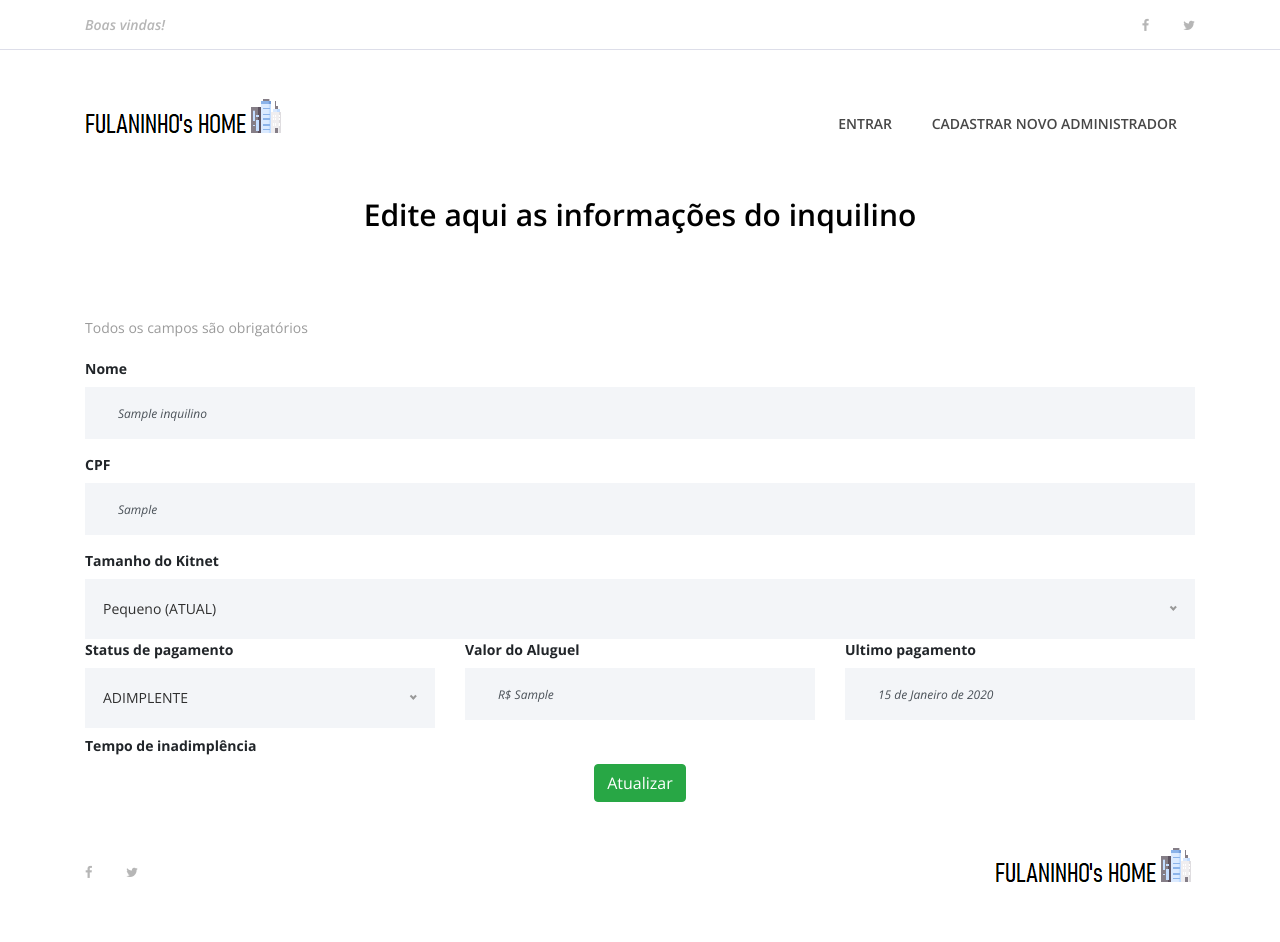
After one commit to orafaelvinicius/controle_de_inadimplencia, a Django app: page /edita_inquilino/1 in a window 1280 px wide. The commit adds this page. Run offline with Django 4.2, Linux system fonts and the light colour scheme; tables that the repository leaves empty hold one stand-in row (values such as "Sample post"); some libraries are stand-ins or nearby versions.

Commit message:
Inicio do CRUD
Adição debotões, página de acesso as informações do inquilino.

```diff
--- a/inadimplentes/calculadora_de_adimplencia.py
+++ /dev/null
@@ -1 +0,0 @@
-# Criar calculadora para saber se o inquilino está inadimplente ou não
--- a/inadimplentes/urls.py
+++ b/inadimplentes/urls.py
@@ -11,4 +11,6 @@ urlpatterns = [
     path('logout', views.logout, name='logout'),
     path('inquilinos', views.inquilinos, name='inquilinos'),
     path('cria_inquilino', views.cria_inquilino, name='cria_inquilino'),
+    path('deleta_inquilino/<int:inquilino_id>', views.deleta_inquilino, name='deleta_inquilino'),
+    path('edita_inquilino/<int:inquilino_id>', views.edita_inquilino, name='edita_inquilino'),
 ]
--- a/inadimplentes/views.py
+++ b/inadimplentes/views.py
@@ -13,10 +13,10 @@ def pageinquilino(request, inquilino_id):
     inquilino = get_object_or_404(Inquilino, pk=inquilino_id)
 
     inquilino_a_exibir = {
-        'inquilinos' : inquilino_id
+        'inquilino' : inquilino
     }
 
-    return render(request, "pageinquilino.html", inquilino_a_exibir)
+    return render(request, "pagina_inquilino.html", inquilino_a_exibir)
 
 def buscar(request):
     lista_inquilinos = Inquilino.objects.order_by('-status_de_pagamentos').all()
@@ -117,6 +117,19 @@ def cria_inquilino(request):
     else:
         return render(request, 'usuarios/cadastro_inquilino.html')
 
+def deleta_inquilino(request, inquilino_id):
+    inquilino = get_object_or_404(Inquilino, pk=inquilino_id)
+    inquilino.delete()
+    return redirect('inquilinos')
+
+def edita_inquilino(request, inquilino_id):
+    inquilino = get_object_or_404(Inquilino, pk=inquilino_id)
+    inquilino_a_editar = {
+        'inquilino' : inquilino
+    }
+    return render(request, 'edita_inquilino.html', inquilino_a_editar)
+
+
 def campo_vazio(campo):
     return not campo.strip()
 
--- /dev/null
+++ b/templates/edita_inquilino.html
@@ -0,0 +1,81 @@
+{% extends 'base.html' %}
+{% load static %}
+{% block content %}
+<!-- Preloader -->
+<div id="preloader">
+    <i class="circle-preloader"></i>
+    <img src="{% static 'img/core-img/prediocor.png' %}" alt="">
+</div>
+
+{% include 'partials/_busca.html' %}
+
+{% include 'partials/_menu.html' %}
+
+<!-- ##### Contact Form Area Start ##### -->
+<div class="contact-area section-padding">
+    <div class="container">
+        <div class="row">
+            <div class="col-12">
+                <div class="section-heading">
+                    <h3>Edite aqui as informações do inquilino</h3>
+                </div>
+            </div>
+        </div>
+        {% include 'partials/_alertas.html'%}
+        <div class="row">
+            <div class="col-12">
+            <p>Todos os campos são obrigatórios</p>
+                <div class="contact-form-area">
+                    <form action="" method="post" enctype="multipart/form-data">
+                            {% csrf_token %}
+                            <input type="text" id="inquilino_id" class="form-control" name="inquilino_id" value="{{inquilino.id}}" hidden>
+                            <div class="row">
+                            <div class="col-12 col-lg-12">
+                                <label for="nome"><b>Nome</b></label>
+                                <input type="text" id="nome" class="form-control" name="nome" placeholder="Ex. Joaquin José" value="{{inquilino.nome}}" required>
+                            </div>
+                            <div class="col-12">
+                                <label for="file"><b>CPF</b></label>
+                                <input type="text" class="form-control" name="cpf"  placeholder="123.456.789-00" value="{{inquilino.cpf}}" required>
+                            </div>
+                            <div class="col-12">
+                                <label for="file"><b>Tamanho do Kitnet</b></label>
+                                <select type="hidden" class=".receipe-content" name="tamanho_do_kitnet" id="tamanho_do_kitnet" required>
+                                    <option value="">{{inquilino.tamanho_do_kitnet}} (ATUAL)</option>
+                                    <option value="Pequeno">Pequeno</option>
+                                    <option value="Medio">Medio</option>
+                                    <option value="Grande">Grande</option>
+                                </select>
+                            </div>
+                            <div class="col-12 col-lg-4">
+                                <label for="file"><b>Status de pagamento</b></label>
+                                <select type="hidden" class="#" name="status_de_pagamentos" placeholder="ADIMPLENTE" value="{{inquilino.status_de_pagamentos}}" required>
+                                    <option value="ADIMPLENTE">ADIMPLENTE</option>
+                                    <option value="INADIMPLENTE">INADIMPLENTE</option>
+                                </select>
+                                </div>
+                            <div class="col-12 col-lg-4">
+                                <label for="file"><b>Valor do Aluguel</b></label>
+                                <input type="text" class="form-control" name="valor_do_aluguel" placeholder="R$200" value="R$ {{inquilino.valor_do_aluguel}}" required>
+                            </div>
+                            <div class="col-12 col-lg-4">
+                                <label for="file"><b>Ultimo pagamento</b></label>
+                                <input type="text" class="form-control" name="ultimo_pagamento" placeholder="19/03/2022" value="{{inquilino.ultimo_pagamento}}" required>
+                            </div>
+                            <div class="col-12 col-lg-4">
+                                <label for="file"><b>Tempo de inadimplência</b></label>
+
+                            </div>
+                            <div class="col-12 text-center">
+                                <button class="btn btn-success" type="submit">Atualizar</button>
+                            </div>
+                        </div>
+                    </form>
+                </div>
+            </div>
+        </div>
+    </div>
+</div>
+
+{% include 'partials/_footer.html' %}
+{% endblock %}
--- a/templates/inquilinos.html
+++ b/templates/inquilinos.html
@@ -32,6 +32,8 @@
                                 <h3>{{ inquilino.nome }}</h3>
                                 <h5>Status do cliente<p>{{ inquilino.status_de_pagamentos }}</p></h5>
                                 <h5>Tamanho do kitnet <p>{{ inquilino.tamanho_do_kitnet }}</p></h5>
+                                <a href="{% url 'edita_inquilino' inquilino.id %}" type="button" class="btn btn-info">EDITAR</a>
+                                <a href="{% url 'deleta_inquilino' inquilino.id %}" type="button" class="btn btn-danger">DELETAR</a>
                             </a>
                         </div>
                     </div>
--- a/templates/pageinquilino.html
+++ b/templates/pagina_inquilino.html
@@ -30,6 +30,9 @@
                                 <h3>{{ inquilino.nome }}</h3>
                                 <h5>Status do cliente<p>{{ inquilino.status_de_pagamentos }}</p></h5>
                                 <h5>Tamanho do kitnet <p>{{ inquilino.tamanho_do_kitnet }}</p></h5>
+                                <h5>CPF <p>{{ inquilino.cpf }}</p></h5>
+                                <h5>Valor do luguel <p>{{ inquilino.valor_do_aluguel }}</p></h5>
+                                <h5>Ultimo Pagamento <p>{{ inquilino.ultimo_pagamento }}</p></h5>
                             </a>
                         </div>
                     </div>
```
Also changed, not shown: calculadora_de_adimplencia.py (added, +14 -0 lines), calculadora_de_inadimplencia.py (deleted).
